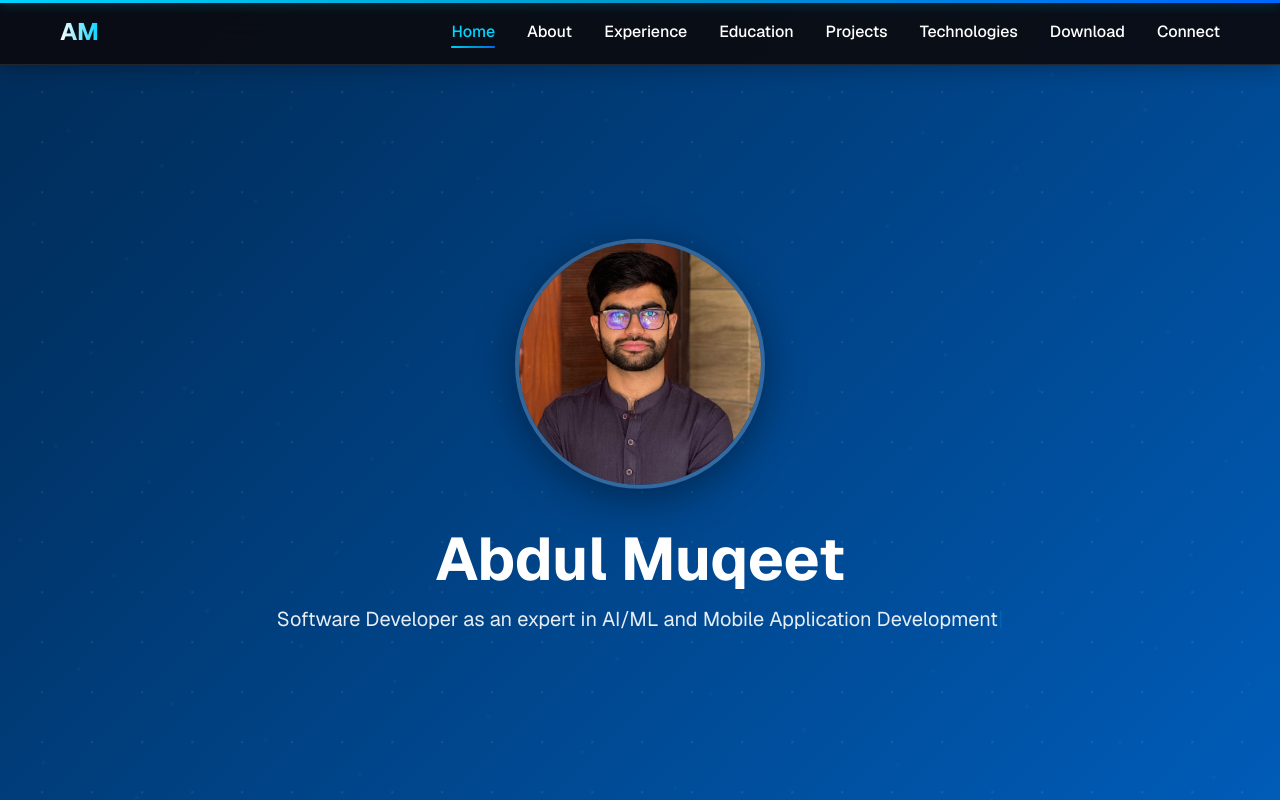
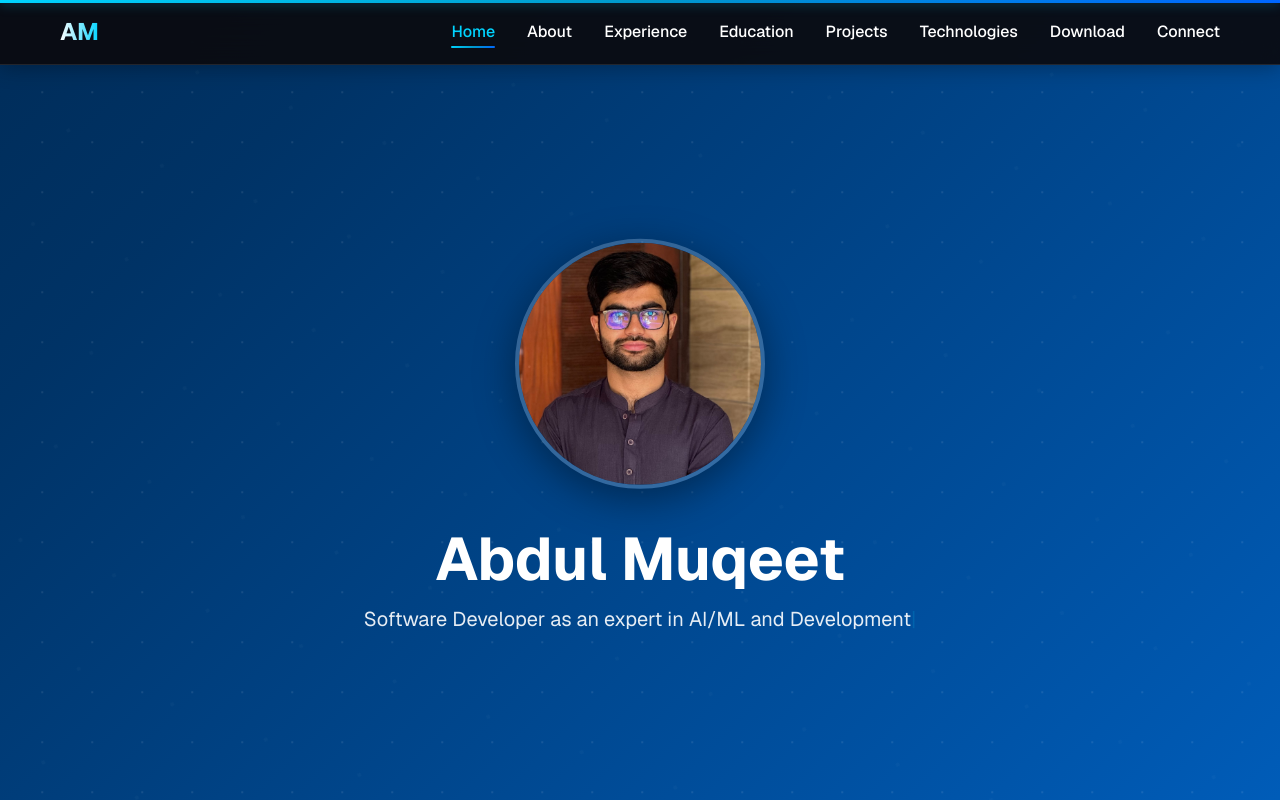
Before and after one commit to a-muqeet27/Abdul-Muqeet-Portfolio, a Next.js app: page / in a window 1280 px wide. Shown: the top 800 px of the page. Built offline with nearby package versions, Linux system fonts and the light colour scheme.

Commit message:
Experience Description Added

```diff
--- a/src/data/portfolio.ts
+++ b/src/data/portfolio.ts
@@ -2,7 +2,7 @@ export const site = {
   name: "Abdul Muqeet",
   title: "Abdul Muqeet's Portfolio",
   subtitle:
-    "Software Developer as an expert in AI/ML and Mobile Application Development",
+    "Software Developer as an expert in AI/ML and Development",
   profileImage: "/images/Abdul Muqeet.jpg",
   resumeFile: "/Abdul Muqeet's Resume.pdf",
   resumeDownloadName: "Abdul Muqeet's Resume.pdf",
@@ -61,7 +61,7 @@ export const experience = {
         "Building CRUD-based applications using Controllers, Views, Models, and Razor Pages/View Engine.",
         "Creating and managing database using Entity Framework Core.",
       ],
-      tags: [".NET 10", "Entity Framework", "React.js", "Node.js", "Express.js", "MVC"],
+      tags: [".NET 10", "Entity Framework", "MVC"],
     },
     {
       logo: "/images/DevelopersHub_Corporation.jpeg",
```
